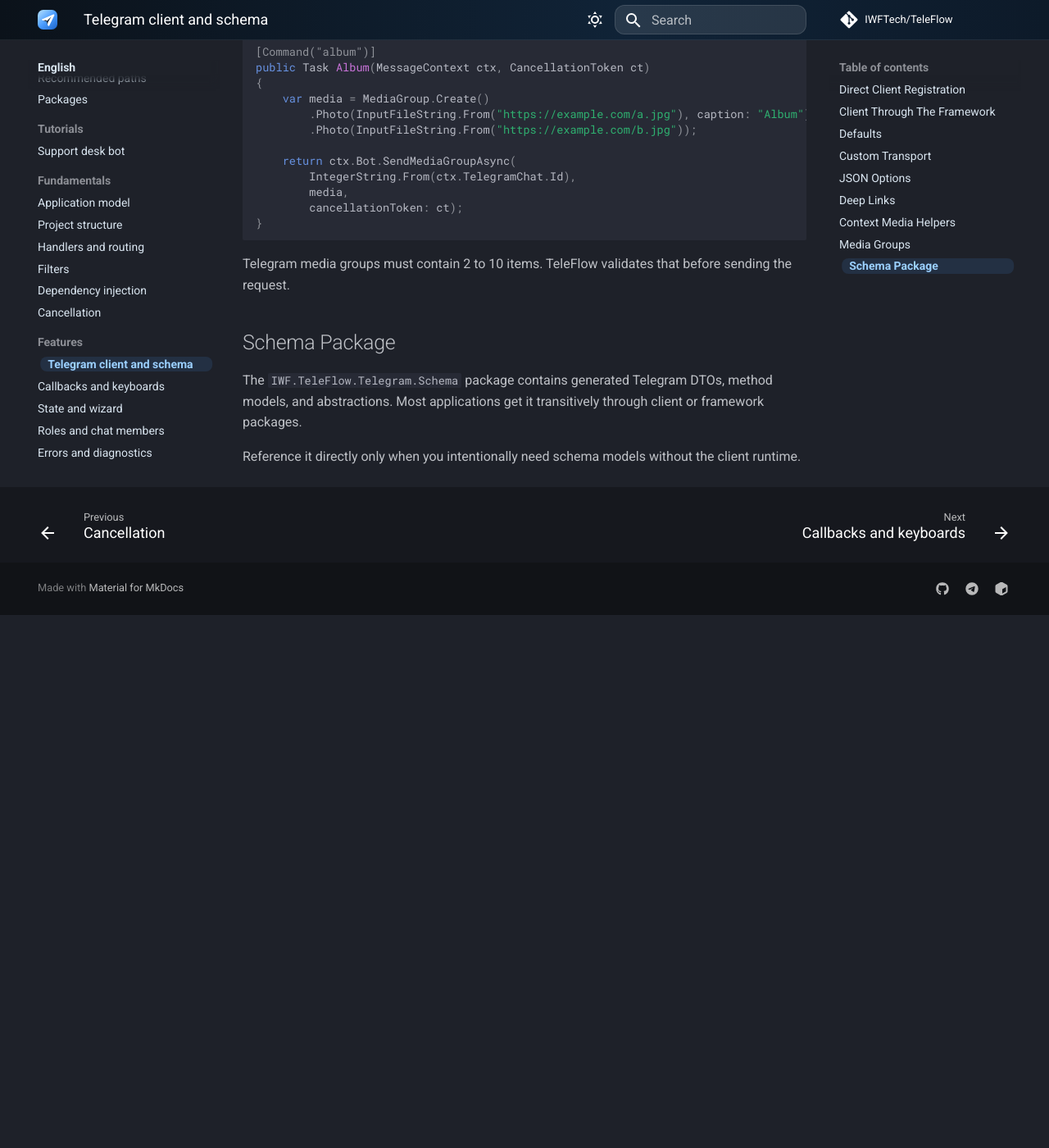
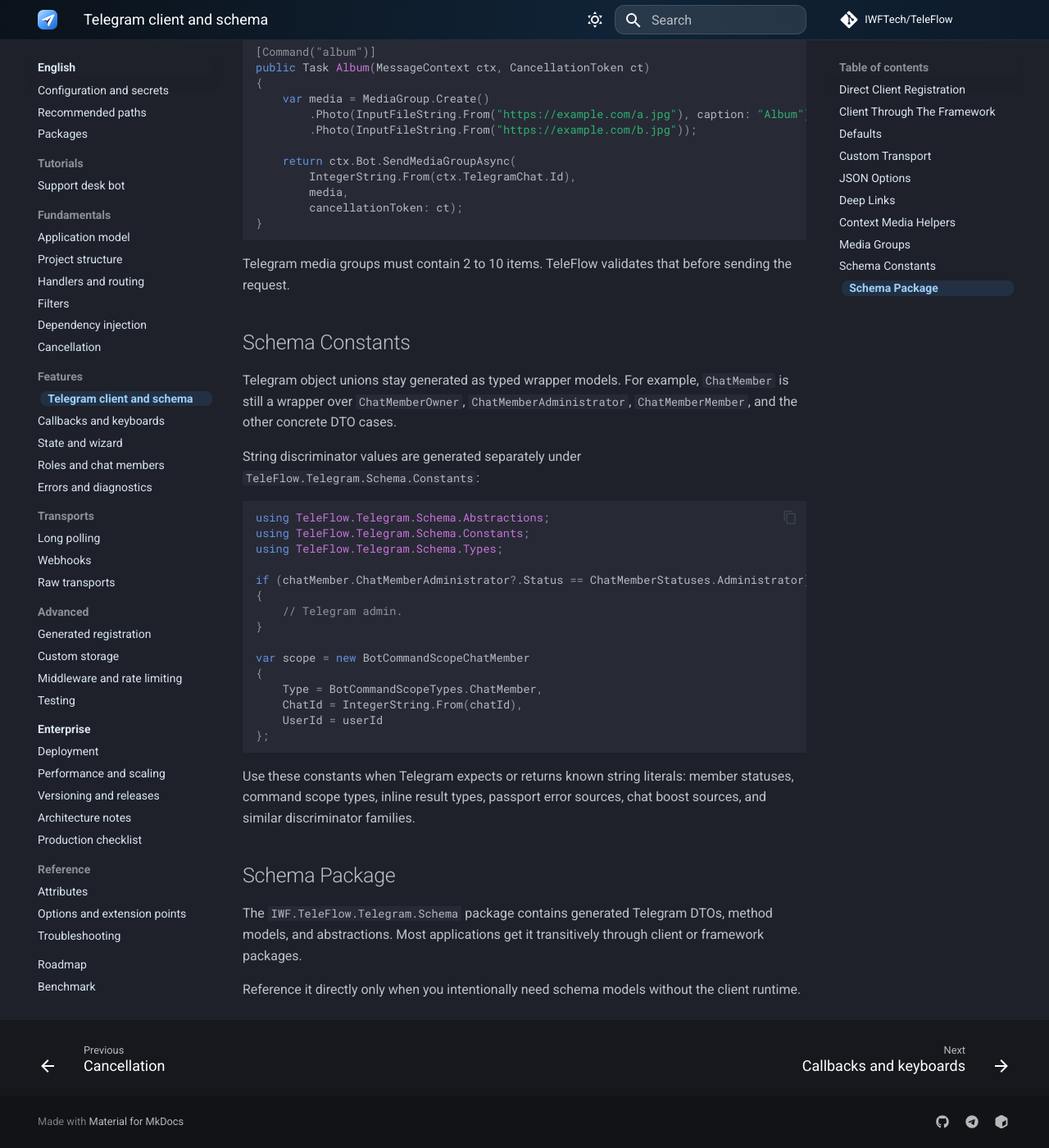
Before and after one commit to IWFTech/TeleFlow, an MkDocs documentation site: the page built from docs/en/features/telegram-client.md, in a window 1280 px wide and 1400 px high, scrolled down 3730 px. Shown: the whole window at 82% size. Built offline with MkDocs 1.6.1 and Material for MkDocs 9.7.7, drawn with Linux system fonts in a browser that asks for light colours; comment, search, counter and statistics services are not loaded; before the commit the page ends 4480 px from its top, so only the background shows below that.

Commit message:
test(schema): cover discriminator constants refresh

````diff
--- a/docs/en/features/telegram-client.md
+++ b/docs/en/features/telegram-client.md
@@ -187,6 +187,32 @@ public Task Album(MessageContext ctx, CancellationToken ct)
 
 Telegram media groups must contain 2 to 10 items. TeleFlow validates that before sending the request.
 
+## Schema Constants
+
+Telegram object unions stay generated as typed wrapper models. For example, `ChatMember` is still a wrapper over `ChatMemberOwner`, `ChatMemberAdministrator`, `ChatMemberMember`, and the other concrete DTO cases.
+
+String discriminator values are generated separately under `TeleFlow.Telegram.Schema.Constants`:
+
+```csharp
+using TeleFlow.Telegram.Schema.Abstractions;
+using TeleFlow.Telegram.Schema.Constants;
+using TeleFlow.Telegram.Schema.Types;
+
+if (chatMember.ChatMemberAdministrator?.Status == ChatMemberStatuses.Administrator)
+{
+    // Telegram admin.
+}
+
+var scope = new BotCommandScopeChatMember
+{
+    Type = BotCommandScopeTypes.ChatMember,
+    ChatId = IntegerString.From(chatId),
+    UserId = userId
+};
+```
+
+Use these constants when Telegram expects or returns known string literals: member statuses, command scope types, inline result types, passport error sources, chat boost sources, and similar discriminator families.
+
 ## Schema Package
 
 The `IWF.TeleFlow.Telegram.Schema` package contains generated Telegram DTOs, method models, and abstractions. Most applications get it transitively through client or framework packages.
````
Also changed, not shown: docs/ru/features/telegram-client.md (+26 -0 lines), 1 other file.
